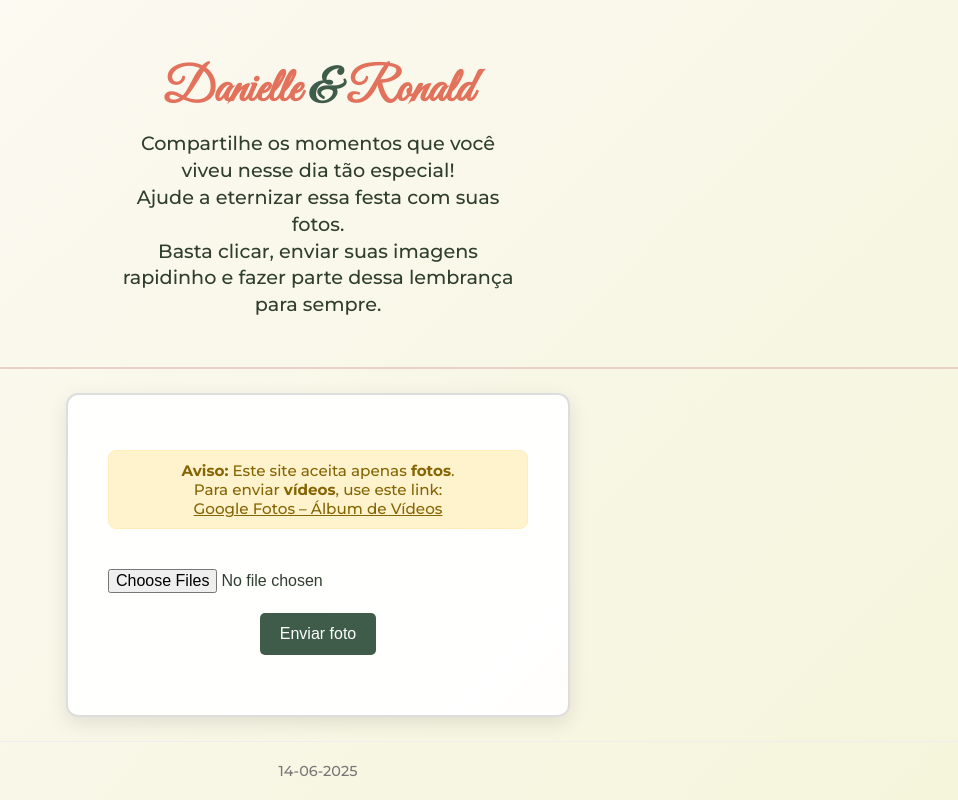
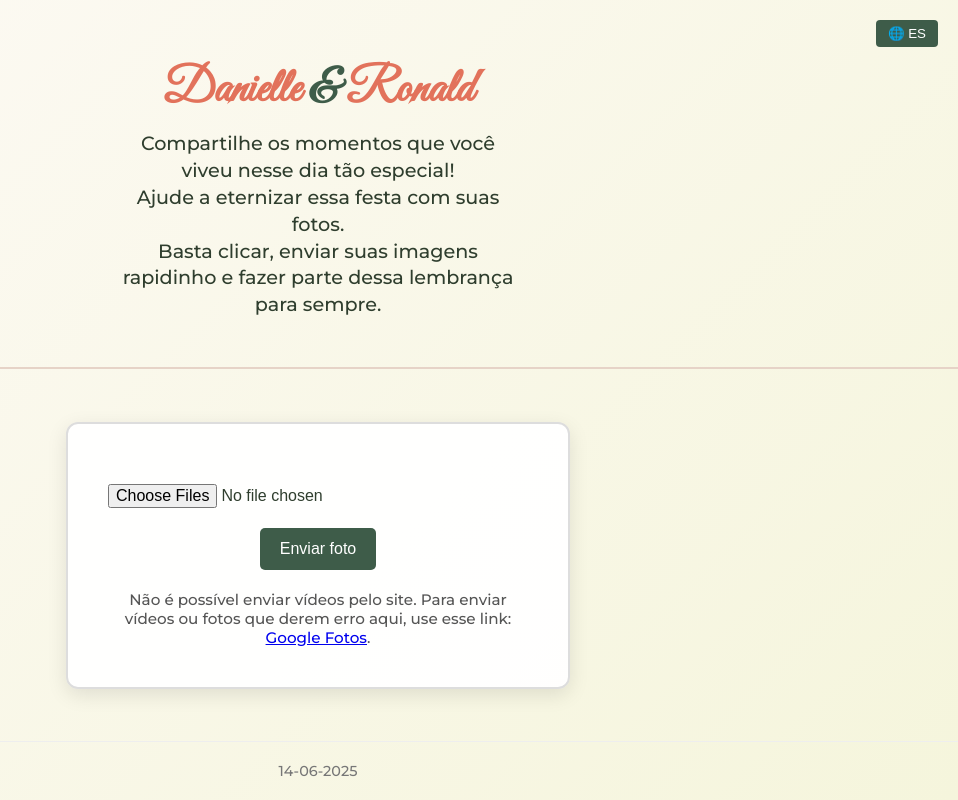
Before and after one commit to fran4rance/site-casamento-danielle-ronald, a plain HTML site: page index.html in a window 1280 px wide. Shown: the whole page, without its empty margins (322-1280 px from the left). Drawn offline with Linux system fonts and the light colour scheme.

Commit message:
adiciona espanhol e adiciona aviso de erro de video

```diff
--- a/index.html
+++ b/index.html
@@ -19,6 +19,20 @@
       text-align: center;
       padding: 60px 20px 30px;
       border-bottom: 2px solid #e6d3c7;
+      position: relative;
+    }
+    .lang-toggle {
+      position: absolute;
+      top: 20px;
+      right: 20px;
+    }
+    .lang-toggle button {
+      background: #3e5c49;
+      color: #fff;
+      border: none;
+      padding: 6px 12px;
+      border-radius: 4px;
+      cursor: pointer;
     }
     header h1 {
       font-family: 'Great Vibes', cursive;
@@ -111,34 +125,69 @@
       pointer-events: none;
       z-index: 1000;
     }
+    .note {
+      font-size: 0.95rem;
+      margin-top: 10px;
+      color: #555;
+    }
   </style>
 </head>
 <body>
   <header>
+    <div class="lang-toggle">
+      <button onclick="toggleLang()">🌐 <span id="langLabel">ES</span></button>
+    </div>
     <h1><span>Danielle</span> & <span>Ronald</span></h1>
-    <p>Compartilhe os momentos que você viveu nesse dia tão especial!<br />
-    Ajude a eternizar essa festa com suas fotos.<br />
-    Basta clicar, enviar suas imagens rapidinho e fazer parte dessa lembrança para sempre.</p>
+    <p id="headerText">
+      Compartilhe os momentos que você viveu nesse dia tão especial!<br />
+      Ajude a eternizar essa festa com suas fotos.<br />
+      Basta clicar, enviar suas imagens rapidinho e fazer parte dessa lembrança para sempre.
+    </p>
   </header>
 
   <div class="content">
     <div class="upload-card">
-      <p style="background-color: #fff3cd; color: #856404; border: 1px solid #ffeeba; padding: 10px; border-radius: 8px; font-size: 0.95rem; margin-bottom: 20px;">
-        <strong>Aviso:</strong> Este site aceita apenas <strong>fotos</strong>.<br>
-        Para enviar <strong>vídeos</strong>, use este link: <br>
-        <a href="https://photos.app.goo.gl/wfpnY2F3rurvuucU8" target="_blank" style="color: #856404; text-decoration: underline;">Google Fotos – Álbum de Vídeos</a>
-      </p>
-
       <input type="file" id="fileInput" accept="image/*" multiple />
       <button id="uploadBtn">Enviar foto</button>
       <div id="progressBarContainer"><div id="progressBar"></div></div>
       <div class="message" id="message"></div>
+      <div class="note" id="noteText">
+        Não é possível enviar vídeos pelo site. Para enviar vídeos ou fotos que derem erro aqui, use esse link:
+        <a href="https://photos.app.goo.gl/wfpnY2F3rurvuucU8" target="_blank">Google Fotos</a>.
+      </div>
     </div>
   </div>
 
   <footer>14-06-2025</footer>
   <canvas class="confetti" id="confettiCanvas"></canvas>
 
+  <script>
+    const translations = {
+      pt: {
+        headerText: "Compartilhe os momentos que você viveu nesse dia tão especial!<br />Ajude a eternizar essa festa com suas fotos.<br />Basta clicar, enviar suas imagens rapidinho e fazer parte dessa lembrança para sempre.",
+        uploadBtn: "Enviar foto",
+        noteText: "Não é possível enviar vídeos pelo site. Para enviar vídeos ou fotos que derem erro aqui, use esse link: <a href='https://photos.app.goo.gl/wfpnY2F3rurvuucU8' target='_blank'>Google Fotos</a>.",
+        langLabel: "ES"
+      },
+      es: {
+        headerText: "¡Comparte los momentos que viviste en este día tan especial!<br />Ayúdanos a eternizar esta fiesta con tus fotos.<br />Haz clic, sube tus imágenes y forma parte de este recuerdo para siempre.",
+        uploadBtn: "Subir foto",
+        noteText: "No se pueden enviar videos por el sitio. Para enviar videos o fotos con error, usa este enlace: <a href='https://photos.app.goo.gl/wfpnY2F3rurvuucU8' target='_blank'>Google Fotos</a>.",
+        langLabel: "PT"
+      }
+    };
+
+    let currentLang = "pt";
+
+    function toggleLang() {
+      currentLang = currentLang === "pt" ? "es" : "pt";
+      const t = translations[currentLang];
+      document.getElementById("headerText").innerHTML = t.headerText;
+      document.getElementById("uploadBtn").innerText = t.uploadBtn;
+      document.getElementById("noteText").innerHTML = t.noteText;
+      document.getElementById("langLabel").innerText = t.langLabel;
+    }
+  </script>
   <script>
     const input = document.getElementById("fileInput");
     const button = document.getElementById("uploadBtn");
```
